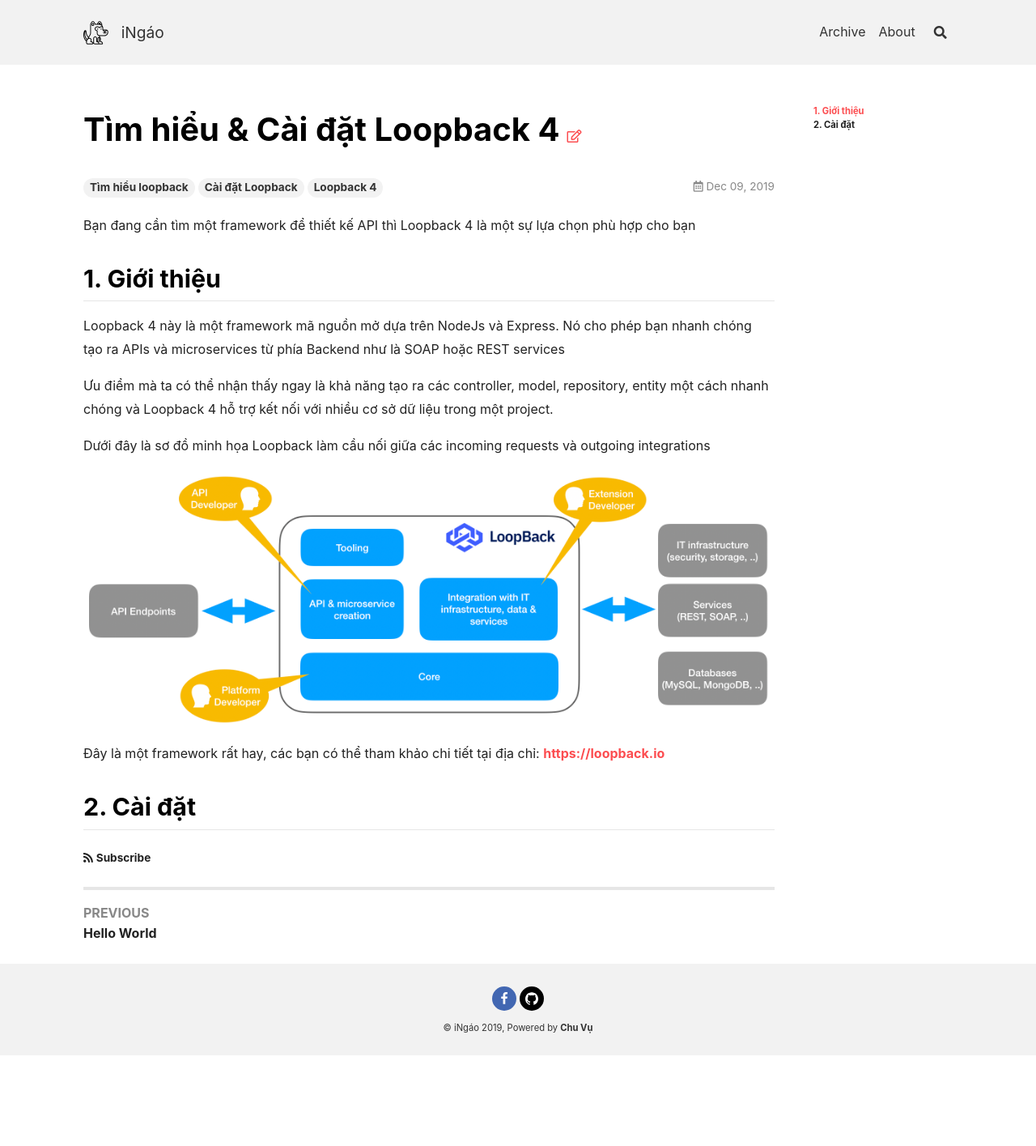
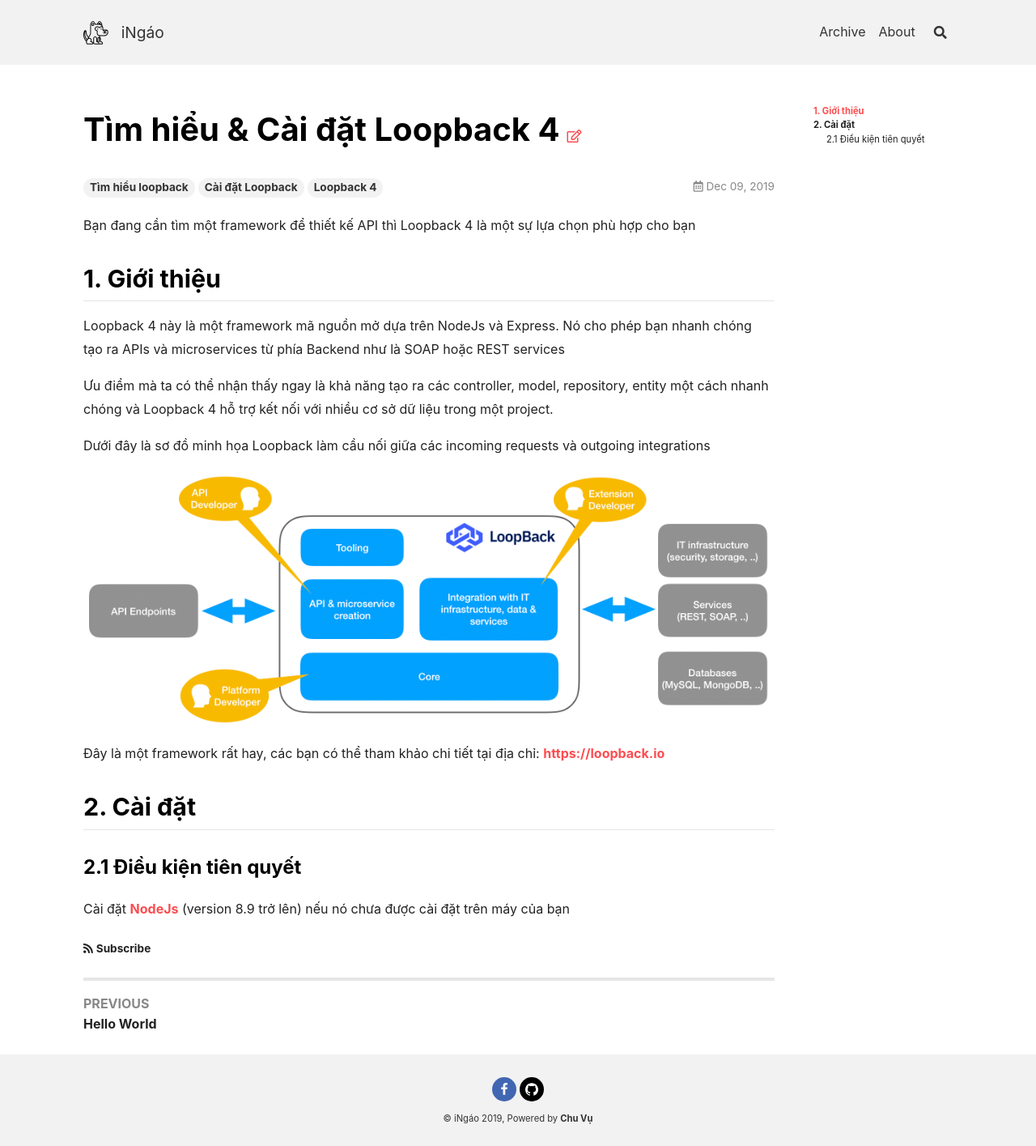
Before and after one commit to vu-cv/vu-cv.github.io, a Jekyll site: the page built from _posts/2019-12-09-tim-hieu-va-cai-dat-loopback-4.md, in a window 1280 px wide. Shown: the whole page at 81% size. Built offline with Jekyll 4.4.1, drawn with Linux system fonts in a browser that asks for light colours; nearby versions of some CDN libraries; before the commit the page ends 1303 px from its top, so only the background shows below that.

Commit message:
Update 2019-12-09-tim-hieu-va-cai-dat-loopback-4.md

```diff
--- a/_posts/2019-12-09-tim-hieu-va-cai-dat-loopback-4.md
+++ b/_posts/2019-12-09-tim-hieu-va-cai-dat-loopback-4.md
@@ -16,3 +16,5 @@ Dưới đây là sơ đồ minh họa Loopback làm cầu nối giữa các inc
 Đây là một framework rất hay, các bạn có thể tham khảo chi tiết tại địa chỉ: [https://loopback.io](https://loopback.io)
 
 ## 2. Cài đặt
+### 2.1 Điều kiện tiên quyết
+Cài đặt [NodeJs](https://loopback.io) (version 8.9 trở lên) nếu nó chưa được cài đặt trên máy của bạn
```
